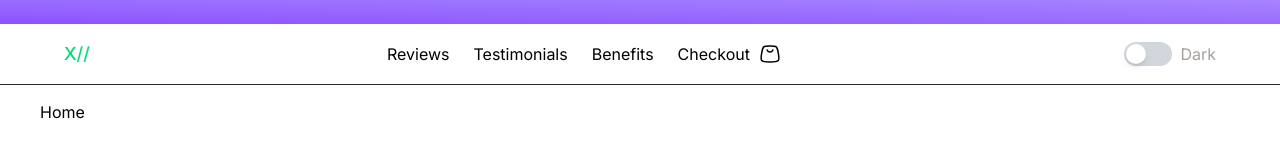
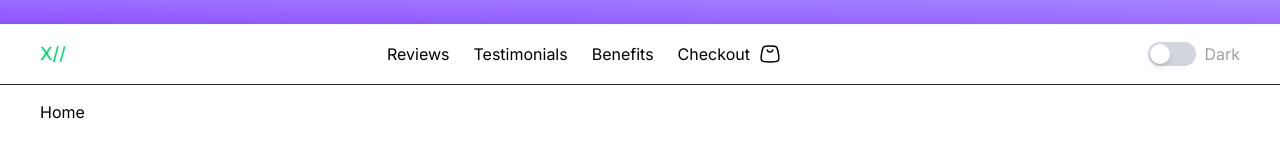
Before and after one commit to daryldeogracias/conv-web-app, a Next.js app: page / in a window 1280 px wide. Shown: the top 160 px of the page. Built offline with nearby package versions, Linux system fonts and the light colour scheme.

Commit message:
chore: adjust mx

```diff
--- a/app/components/Navbar.tsx
+++ b/app/components/Navbar.tsx
@@ -10,7 +10,7 @@ const Navbar = () => {
     <React.Fragment>
       <div className="fixed top-0 left-0 w-full border-b border-stone-800 z-50 bg-white dark:bg-black">
         <div className="bg-linear-to-bl from-violet-400 to-violet-500 p-3"></div>
-        <div className="flex items-center justify-between px-3 sm:px-6 max-w-[1200px] mx-auto py-3 sm:py-4">
+        <div className="flex items-center justify-between px-3 sm:px-6 xl:px-0 max-w-[1200px] mx-auto py-3 sm:py-4">
           <div className="flex items-center gap-3">
             <p className="font-medium text-green-400 text-sm sm:text-lg">X//</p>
             <div className="flex sm:hidden text-stone-400 font-thin">|</div>
```
